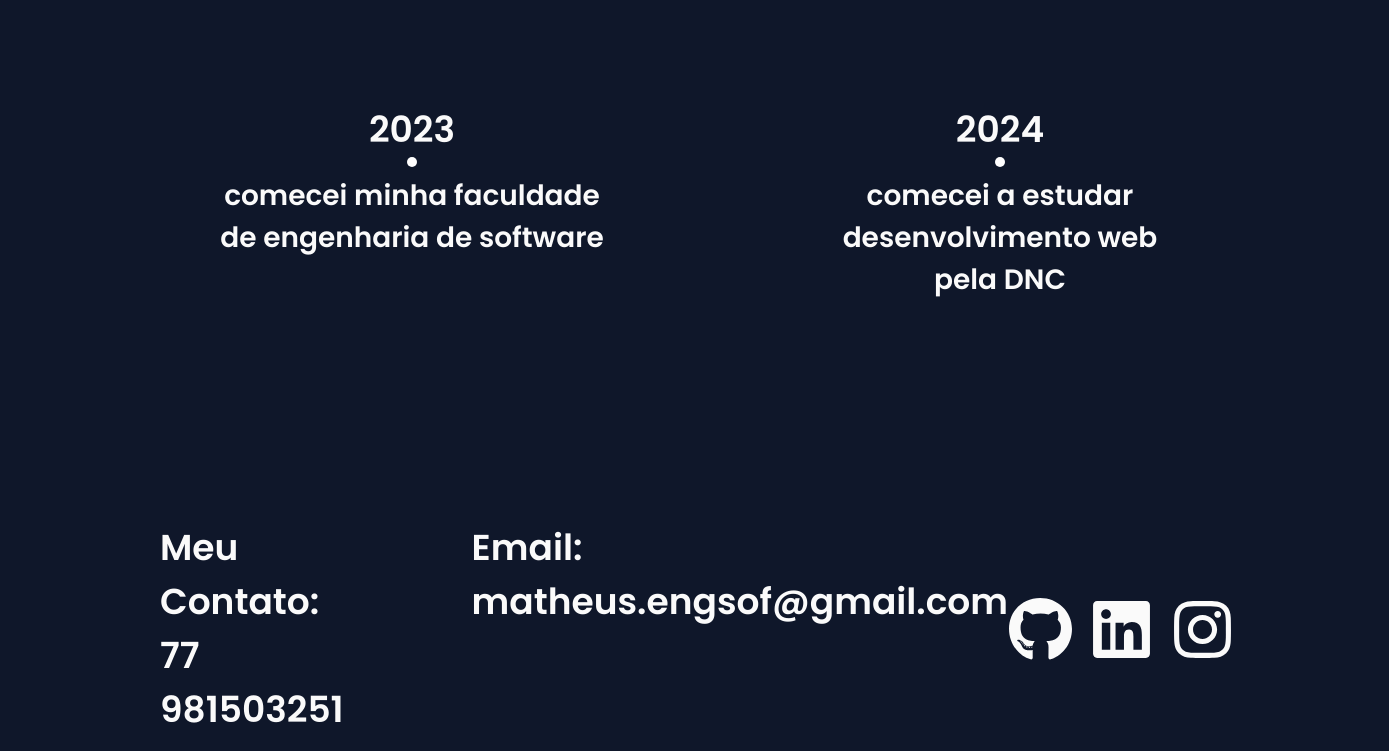
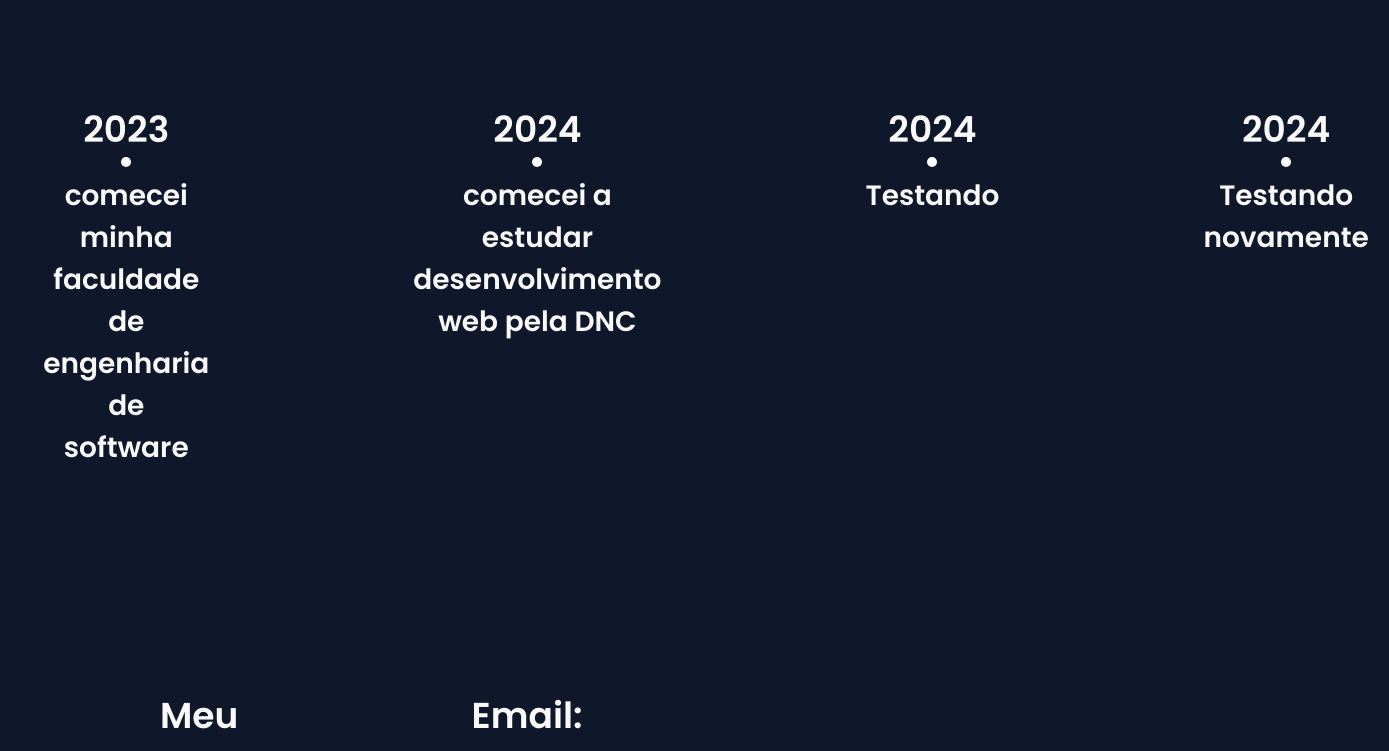
Before and after one commit to MatheusEngSoft/Portifolio-React, a React (Vite) app: page / in a window 1280 px wide. Shown: the part 4941-5692 px from the top of the page, 1389 px wide, since content can reach past the window. Built offline with nearby package versions, Linux system fonts and the light colour scheme.

Commit message:
Modifica o titulo da pagina

```diff
--- a/index.html
+++ b/index.html
@@ -6,7 +6,7 @@
     <link rel="preconnect" href="https://fonts.googleapis.com">
     <link rel="preconnect" href="https://fonts.gstatic.com" crossorigin>
     <link href="https://fonts.googleapis.com/css2?family=Poppins:ital,wght@0,100;0,200;0,300;0,400;0,500;0,600;0,700;0,800;0,900;1,100;1,200;1,300;1,400;1,500;1,600;1,700;1,800;1,900&display=swap" rel="stylesheet">
-    <title>Vite + React + TS</title>
+    <title>Portifolio</title>
   </head>
   <body class=" bg-slate-900 text-zinc-50 m-0 p-0 box-border">
     <div id="root"></div>
--- a/src/assets/aboutme.tsx
+++ b/src/assets/aboutme.tsx
@@ -3,6 +3,8 @@ import TimeLine from "./components/timeline"
 const events = [
   { data: '2023', description: 'comecei minha faculdade de engenharia de software'},
   { data: '2024', description: 'comecei a estudar desenvolvimento web pela DNC'},
+  { data:'2024', description: 'Testando'},
+  {data:'2024', description: 'Testando novamente'}
 ]
 
 export default function AboutMe(){
```
